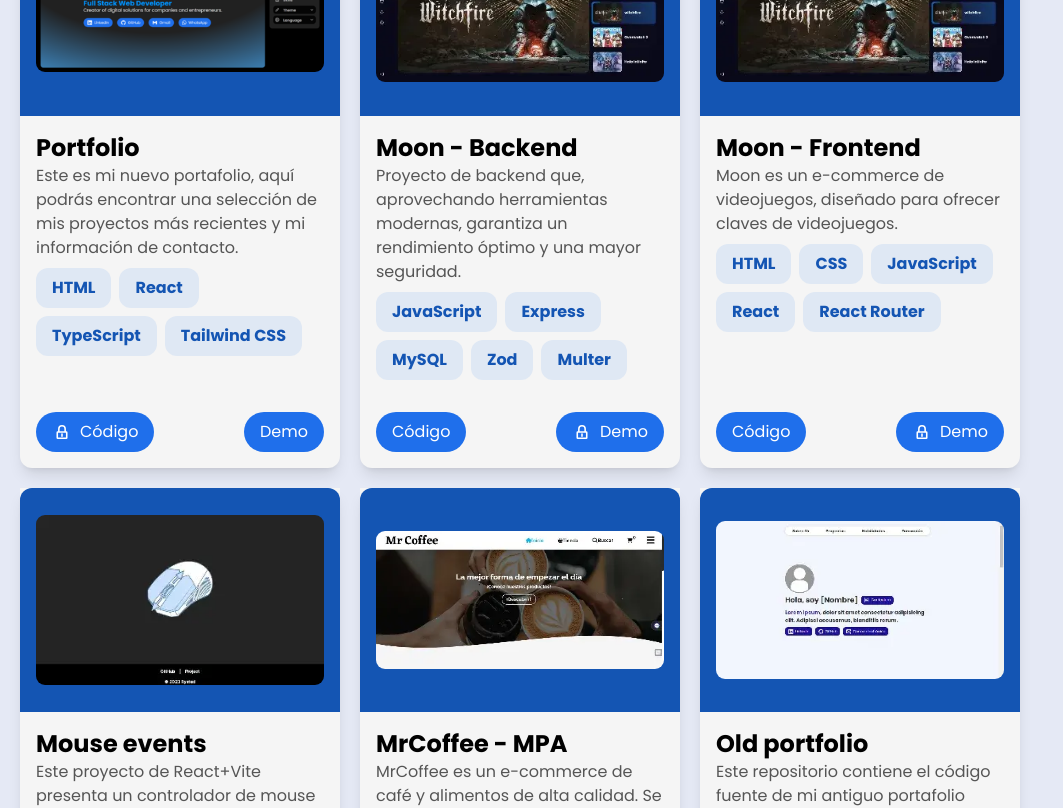
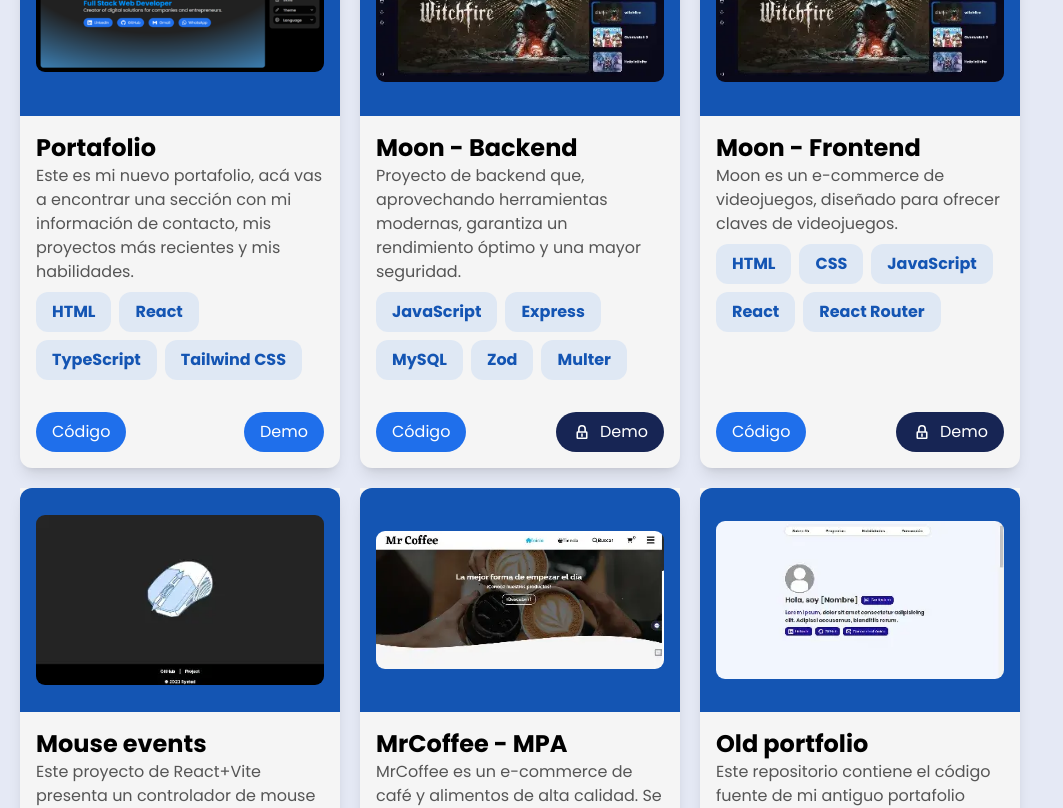
Before and after one commit to Rysted/portfolio, a React (Vite) app: page / in a window 1280 px wide. Shown: the part 1580-2388 px from the top of the page, without its empty margins (0-1063 px from the left). Built offline with nearby package versions, Linux system fonts and the light colour scheme.

Commit message:
Refactor Redirect component and update Spanish and English portfolio descriptions

```diff
--- a/src/components/common/Redirect.tsx
+++ b/src/components/common/Redirect.tsx
@@ -19,8 +19,10 @@ const Redirect = ({
         rel="noopener noreferrer"
         aria-label={title}
         title={title}
-        className={`flex items-center gap-4 h-10 gap-x-2 px-4 py-2 rounded-full bg-primary-500 hover:bg-primary-600 dark:bg-primary-500 dark:hover:bg-primary-300 text-white transition-all duration-200 ease-in-out ${
-          url === "private" && "pointer-events-none bg-blue-950 dark:bg-blue-950 hover:bg-blue-95"
+        className={`flex items-center gap-4 h-10 gap-x-2 px-4 py-2 rounded-full text-white transition-all duration-200 ease-in-out ${
+          url === "private"
+            ? "pointer-events-none bg-blue-950 dark:bg-blue-950 hover:bg-blue-95"
+            : "bg-primary-500 hover:bg-primary-600 dark:bg-primary-500 dark:hover:bg-primary-300"
         }`}
       >
         {children}
--- a/src/data/Lang.tsx
+++ b/src/data/Lang.tsx
@@ -112,11 +112,11 @@ export const spanish: Schema = {
     cards: [
       {
         image: "newPortfolio.webp",
-        title: "Portfolio",
+        title: "Portafolio",
         description:
-          "Este es mi nuevo portafolio, aquí podrás encontrar una selección de mis proyectos más recientes y mi información de contacto.",
+          "Este es mi nuevo portafolio, acá vas a encontrar una sección con mi información de contacto, mis proyectos más recientes y mis habilidades.",
         tags: ["HTML", "React", "TypeScript", "Tailwind CSS"],
-        code: "",
+        code: "https://github.com/Rysted/portfolio",
         demo: "https://rysted.netlify.app/",
       },
       {
@@ -349,9 +349,9 @@ export const english = {
         image: "newPortfolio.webp",
         title: "Portfolio",
         description:
-          "This is my new portfolio, here you can find a selection of my most recent projects and my contact information.",
+          "This is my new portfolio, here you will find a section with my contact information, my most recent projects, and my skills.",
         tags: ["HTML", "React", "TypeScript", "Tailwind CSS"],
-        code: "",
+        code: "https://github.com/Rysted/portfolio",
         demo: "https://rysted.netlify.app/",
       },
       {
```
